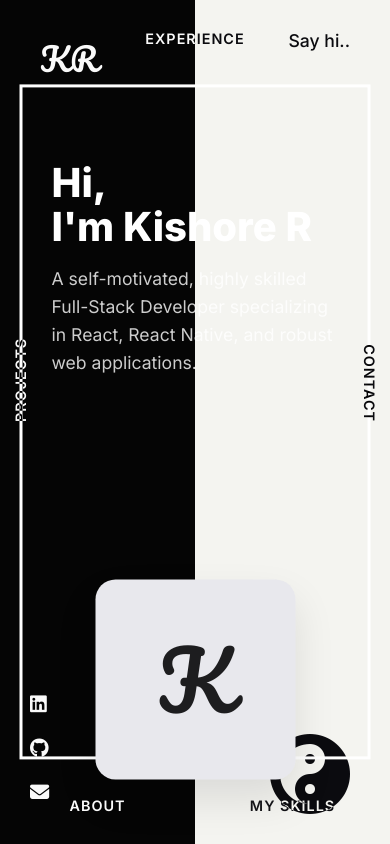
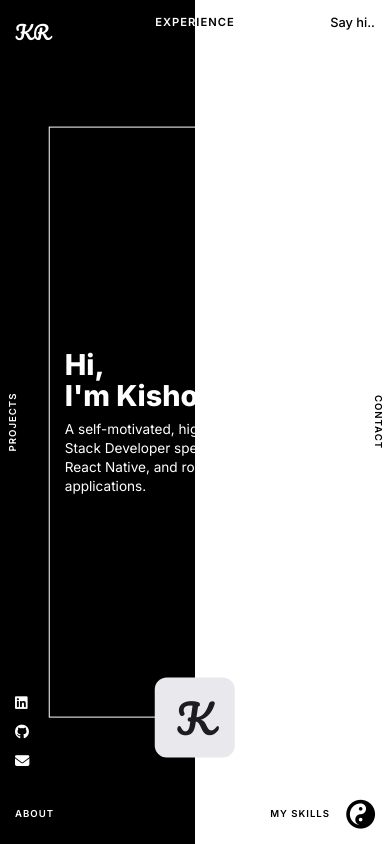
Before and after one commit to kishore2003K/kishore-portfolio, a React (Vite) app: page / in a window 390 px wide. Built offline with nearby package versions, Linux system fonts and the light colour scheme; the HTML template or start-up script is replaced by a standard one.

Commit message:
Fix mobile responsive overlaps and unify dark theme

```diff
--- a/src/components/About.jsx
+++ b/src/components/About.jsx
@@ -2,17 +2,20 @@ import React from 'react';
 
 export default function About() {
   return (
-    <div className="page-container fade-in">
-      <h1 className="page-title">About Me</h1>
+    <div className="page-container bg-dark fade-in">
+      <div className="bg-watermark">ABOUT</div>
+
+      <div className="content-wrapper">
+        <h1 className="page-title" style={{ color: 'transparent' }}>About Me</h1>
         <div className="content-grid">
-        <div className="text-block">
-          <p>I'm a Full-Stack Developer based in Tamil Nadu, India with a background in Electronics & Communication Engineering. I transitioned into web and mobile development, starting with PHP and MySQL before moving into the React ecosystem.</p>
-          <p>I work at Rathna Softnet Technology in Nagercoil, where I build cross-platform mobile apps in React Native and maintain PHP web systems. On the side, I shipped a MERN billing SaaS for a wedding films studio.</p>
-          <p>I'm most interested in mobile-first product work — particularly React Native apps that need solid offline support, clean API integration, and real-world production deployment.</p>
+          <div className="text-block" style={{ color: '#fff' }}>
+            <p style={{ color: '#888' }}>I'm a Full-Stack Developer based in Tamil Nadu, India with a background in Electronics & Communication Engineering. I transitioned into web and mobile development, starting with PHP and MySQL before moving into the React ecosystem.</p>
+            <p style={{ color: '#888' }}>I work at Rathna Softnet Technology in Nagercoil, where I build cross-platform mobile apps in React Native and maintain PHP web systems. On the side, I shipped a MERN billing SaaS for a wedding films studio.</p>
+            <p style={{ color: '#888' }}>I'm most interested in mobile-first product work — particularly React Native apps that need solid offline support, clean API integration, and real-world production deployment.</p>
           </div>
           <div>
-          <div className="exp-card" style={{background: '#fff', border: '1px solid #d2d2d7', boxShadow: 'none'}}>
-            <h3 style={{marginBottom:'1rem'}}>Fast Facts</h3>
+            <div className="card-dark">
+              <h3 style={{marginBottom:'1rem', fontWeight: 800}}>Fast Facts</h3>
               <div style={{marginBottom:'10px'}}><strong>Location:</strong> Tamil Nadu, India</div>
               <div style={{marginBottom:'10px'}}><strong>Education:</strong> ECE Engineer</div>
               <div style={{marginBottom:'10px'}}><strong>Focus:</strong> React Native, MERN</div>
@@ -21,5 +24,6 @@ export default function About() {
           </div>
         </div>
       </div>
+    </div>
   );
 }
--- a/src/components/Contact.jsx
+++ b/src/components/Contact.jsx
@@ -8,23 +8,27 @@ export default function Contact() {
     { icon: 'fab fa-github', label: 'GitHub', value: 'kishore2003K', href: 'https://github.com/kishore2003K' },
   ];
   return (
-    <div className="page-container fade-in">
-      <h1 className="page-title">Let's Talk</h1>
+    <div className="page-container bg-dark fade-in">
+      <div className="bg-watermark">CONTACT</div>
+
+      <div className="content-wrapper">
+        <h1 className="page-title" style={{ color: 'transparent' }}>Let's Talk</h1>
         <div className="content-grid">
           {items.map(c => (
             <a key={c.label} href={c.href} target={c.href.startsWith('http') ? '_blank' : undefined} rel="noreferrer" style={{ textDecoration: 'none', color: 'inherit' }}>
-            <div className="exp-card" style={{ display: 'flex', alignItems: 'center', gap: '1.5rem', transition: 'transform 0.2s', cursor: 'pointer' }}
+              <div className="card-dark" style={{ display: 'flex', alignItems: 'center', gap: '1.5rem', transition: 'transform 0.2s', cursor: 'pointer' }}
                 onMouseOver={e => e.currentTarget.style.transform = 'translateY(-5px)'}
                 onMouseOut={e => e.currentTarget.style.transform = 'translateY(0)'}>
-              <div style={{ fontSize: '2rem', color: '#0066cc', width: '50px', textAlign: 'center' }}><i className={c.icon}></i></div>
+                <div style={{ fontSize: '2rem', color: '#fff', width: '50px', textAlign: 'center' }}><i className={c.icon}></i></div>
                 <div>
-                <div style={{ fontWeight: 600, color: '#86868b', fontSize: '0.9rem', textTransform: 'uppercase', letterSpacing: '1px' }}>{c.label}</div>
-                <div style={{ fontSize: '1.1rem', fontWeight: 600 }}>{c.value}</div>
+                  <div style={{ fontWeight: 600, color: '#888', fontSize: '0.9rem', textTransform: 'uppercase', letterSpacing: '1px' }}>{c.label}</div>
+                  <div style={{ fontSize: '1.1rem', fontWeight: 600, color: '#fff' }}>{c.value}</div>
                 </div>
               </div>
             </a>
           ))}
         </div>
       </div>
+    </div>
   );
 }
--- a/src/components/Experience.jsx
+++ b/src/components/Experience.jsx
@@ -2,22 +2,26 @@ import React from 'react';
 
 export default function Experience() {
   return (
-    <div className="page-container fade-in">
-      <h1 className="page-title">Work History</h1>
+    <div className="page-container bg-dark fade-in">
+      <div className="bg-watermark">EXPERIENCE</div>
+
+      <div className="content-wrapper">
+        <h1 className="page-title" style={{ color: 'transparent' }}>Work History</h1>
         <div className="exp-grid">
-        <div className="exp-card">
+          <div className="card-dark">
             <div className="exp-company">Rathna Softnet Technology</div>
-          <div style={{color: '#86868b', fontSize: '14px', marginBottom: '4px', fontFamily: "'Fira Code', monospace"}}>Jul 2025 – Present</div>
+            <div style={{color: '#888', fontSize: '14px', marginBottom: '4px', fontFamily: "'Fira Code', monospace"}}>Jul 2025 – Present</div>
             <div className="exp-role">Full-Stack Developer</div>
-          <div className="exp-point"><i className="fas fa-check" style={{marginTop:'4px', color:'#0066cc'}}></i> Developed and maintained PHP web applications with MySQL integration.</div>
-          <div className="exp-point"><i className="fas fa-check" style={{marginTop:'4px', color:'#0066cc'}}></i> Built cross-platform mobile apps using React Native with native feature integration.</div>
-          <div className="exp-point"><i className="fas fa-check" style={{marginTop:'4px', color:'#0066cc'}}></i> Created responsive UIs using Tailwind CSS, Bootstrap, and mobile-first principles.</div>
+            <div className="exp-point"><i className="fas fa-check" style={{marginTop:'4px', color:'#fff'}}></i> Developed and maintained PHP web applications with MySQL integration.</div>
+            <div className="exp-point"><i className="fas fa-check" style={{marginTop:'4px', color:'#fff'}}></i> Built cross-platform mobile apps using React Native with native feature integration.</div>
+            <div className="exp-point"><i className="fas fa-check" style={{marginTop:'4px', color:'#fff'}}></i> Created responsive UIs using Tailwind CSS, Bootstrap, and mobile-first principles.</div>
           </div>
-        <div className="exp-card">
+          <div className="card-dark">
             <div className="exp-company">Ponjesly College of Engineering</div>
-          <div style={{color: '#86868b', fontSize: '14px', marginBottom: '4px', fontFamily: "'Fira Code', monospace"}}>2020 – 2024</div>
+            <div style={{color: '#888', fontSize: '14px', marginBottom: '4px', fontFamily: "'Fira Code', monospace"}}>2020 – 2024</div>
             <div className="exp-role">B.E. – Electronics & Communication Engineering</div>
-          <div className="exp-point"><i className="fas fa-graduation-cap" style={{marginTop:'4px', color:'#0066cc'}}></i> Graduated with CGPA 7.7/10</div>
+            <div className="exp-point"><i className="fas fa-graduation-cap" style={{marginTop:'4px', color:'#fff'}}></i> Graduated with CGPA 7.7/10</div>
+          </div>
         </div>
       </div>
     </div>
--- a/src/components/Projects.jsx
+++ b/src/components/Projects.jsx
@@ -3,24 +3,24 @@ import VanillaTilt from 'vanilla-tilt';
 
 const projectsData = [
   {
-    name: 'Nadarmahamai Matrimony Mobile App',
+    name: 'Nadarmahamai Matrimony',
     desc: 'React Native mobile application for matchmaking and profile management. Designed multi-step registration flow and integrated backend REST APIs.',
     tech: ['React Native', 'AsyncStorage', 'REST APIs', 'Axios']
   },
   {
-    name: 'CLIKZ Wedding Films – Billing System',
+    name: 'CLIKZ Wedding Films',
     desc: 'Full-stack billing platform for a photography studio. Automated invoice generation, PDF exports, and one-click WhatsApp sharing.',
-    tech: ['React','Node.js','Express','MongoDB','JWT']
+    tech: ['React','Node.js','Express','MongoDB']
   },
   {
-    name: 'Atreyapp – Energy Monitoring',
+    name: 'Atreyapp',
     desc: 'Production React Native app for real-time industrial energy monitoring, published on Google Play Store with 20+ REST APIs.',
     tech: ['React Native','react-native-svg','NetInfo']
   },
   {
     name: 'Tenant Management App',
     desc: 'App enabling tenants to manage contracts, submit move-out requests, and upload documents securely. Features offline-first auto-save.',
-    tech: ['React Native 0.82','Context API','MMKV']
+    tech: ['React Native','Context API','MMKV']
   }
 ];
 
@@ -33,11 +33,14 @@ export default function Projects() {
   }, []);
 
   return (
-    <div className="page-container fade-in">
-      <h1 className="page-title">Selected Works</h1>
+    <div className="page-container bg-dark fade-in">
+      <div className="bg-watermark">WORK</div>
+
+      <div className="content-wrapper">
+        <h1 className="page-title" style={{ color: 'transparent' }}>Projects</h1>
         <div className="projects-carousel">
           {projectsData.map(p => (
-          <div key={p.name} className="project-card">
+            <div key={p.name} className="project-card card-light">
               <div className="project-header">
                 <div className="project-name">{p.name}</div>
               </div>
@@ -49,5 +52,6 @@ export default function Projects() {
           ))}
         </div>
       </div>
+    </div>
   );
 }
--- a/src/components/Skills.jsx
+++ b/src/components/Skills.jsx
@@ -8,17 +8,21 @@ export default function Skills() {
     { label: 'Databases & Tools', tags: ['MongoDB', 'MySQL', 'Git', 'GitHub', 'VS Code', 'Postman'] },
   ];
   return (
-    <div className="page-container fade-in">
-      <h1 className="page-title">My Arsenal</h1>
-      <div className="content-grid">
-        {skills.map(s => (
-          <div key={s.label} className="exp-card" style={{ boxShadow: 'none', background: '#fff', border: '1px solid #d2d2d7' }}>
-            <h3 style={{ marginBottom: '1.5rem', color: '#0066cc' }}>{s.label}</h3>
-            <div>
-              {s.tags.map(t => <span key={t} className="tech-pill" style={{ margin: '4px' }}>{t}</span>)}
+    <div className="page-container bg-dark fade-in">
+      <div className="bg-watermark">SKILLS</div>
+
+      <div className="content-wrapper">
+        <h1 className="page-title" style={{ color: 'transparent' }}>My Arsenal</h1>
+        <div className="content-grid">
+          {skills.map(s => (
+            <div key={s.label} className="card-dark">
+              <h3 style={{ marginBottom: '1.5rem', color: '#fff', fontWeight: 800 }}>{s.label}</h3>
+              <div>
+                {s.tags.map(t => <span key={t} className="tech-pill" style={{ margin: '4px', borderColor: 'rgba(255,255,255,0.2)', color: '#fff' }}>{t}</span>)}
+              </div>
             </div>
-          </div>
-        ))}
+          ))}
+        </div>
       </div>
     </div>
   );
--- a/src/index.css
+++ b/src/index.css
@@ -1,5 +1,5 @@
 * { margin: 0; padding: 0; box-sizing: border-box; }
-body { font-family: 'Inter', sans-serif; overflow-x: hidden; background: #f5f5f7; color: #1d1d1f; }
+body { font-family: 'Inter', sans-serif; overflow-x: hidden; background: #000; color: #fff; }
 button { font-family: inherit; }
 
 /* -------------------
@@ -10,7 +10,7 @@ button { font-family: inherit; }
   width: 100vw;
   height: 100vh;
   overflow: hidden;
-  background: linear-gradient(to right, #050505 50%, #f4f4f0 50%);
+  background: linear-gradient(to right, #000000 50%, #ffffff 50%);
   position: relative;
 }
 .diff-text {
@@ -26,10 +26,10 @@ button { font-family: inherit; }
 /* Edge Navigation */
 .nav-link {
   position: absolute;
-  font-size: 1.1rem;
+  font-size: 1rem;
   font-weight: 600;
   cursor: pointer;
-  letter-spacing: 1px;
+  letter-spacing: 2px;
   text-transform: uppercase;
   transition: transform 0.3s;
 }
@@ -44,11 +44,11 @@ button { font-family: inherit; }
 .nav-bottom-right { bottom: 30px; left: 75%; transform: translateX(-50%); }
 .nav-bottom-right:hover { transform: translateX(-50%) scale(1.1); }
 
-.nav-left { left: 20px; top: 50%; transform: translateY(-50%) rotate(-90deg); transform-origin: left center; }
-.nav-left:hover { transform: translateY(-50%) rotate(-90deg) scale(1.1); }
+.nav-left { left: 30px; top: 50%; transform: translate(-50%, -50%) rotate(-90deg); }
+.nav-left:hover { transform: translate(-50%, -50%) rotate(-90deg) scale(1.1); }
 
-.nav-right { right: 20px; top: 50%; transform: translateY(-50%) rotate(90deg); transform-origin: right center; }
-.nav-right:hover { transform: translateY(-50%) rotate(90deg) scale(1.1); }
+.nav-right { right: 30px; top: 50%; transform: translate(50%, -50%) rotate(90deg); }
+.nav-right:hover { transform: translate(50%, -50%) rotate(90deg) scale(1.1); }
 
 /* Logo & Say Hi */
 .logo {
@@ -58,6 +58,7 @@ button { font-family: inherit; }
   font-family: 'Pacifico', cursive;
   font-size: 2rem;
   cursor: pointer;
+  z-index: 100;
 }
 .say-hi {
   position: absolute;
@@ -66,17 +67,19 @@ button { font-family: inherit; }
   font-size: 1.1rem;
   font-weight: 500;
   cursor: pointer;
+  z-index: 100;
 }
 
 /* Social Icons */
 .socials-left {
   position: absolute;
-  left: 30px;
+  left: 20px;
   bottom: 40px;
   display: flex;
   flex-direction: column;
   gap: 20px;
   font-size: 1.2rem;
+  z-index: 100;
 }
 .socials-left a { color: #fff; mix-blend-mode: difference; transition: transform 0.3s; }
 .socials-left a:hover { transform: scale(1.2); }
@@ -86,11 +89,12 @@ button { font-family: inherit; }
   position: absolute;
   bottom: 30px;
   right: 40px;
-  font-size: 5rem;
+  font-size: 4rem;
   color: #fff;
   mix-blend-mode: difference;
   cursor: pointer;
   transition: transform 1s ease-in-out;
+  z-index: 100;
 }
 .yin-yang:hover { transform: rotate(180deg); }
 
@@ -100,8 +104,9 @@ button { font-family: inherit; }
   top: 50%;
   left: 50%;
   transform: translate(-50%, -50%);
-  width: 75%;
-  height: 65%;
+  width: 65%;
+  max-width: 900px;
+  height: 60%;
   display: flex;
   z-index: 5;
 }
@@ -112,55 +117,75 @@ button { font-family: inherit; }
 }
 .hero-left {
   flex: 1;
-  padding: 4rem;
+  padding: 3rem;
   display: flex;
   flex-direction: column;
   justify-content: center;
 }
 .hero-left h1 {
-  font-size: clamp(3rem, 6vw, 4.5rem);
+  font-size: clamp(2.5rem, 5vw, 4rem);
   font-weight: 800;
   line-height: 1.1;
   margin-bottom: 1rem;
+  white-space: nowrap;
 }
 .hero-left p {
   font-size: 1.1rem;
   line-height: 1.6;
-  opacity: 0.8;
-  max-width: 400px;
+  max-width: 90%;
 }
 .hero-right {
   flex: 1;
   display: flex;
-  align-items: flex-end;
+  align-items: center;
   justify-content: center;
   position: relative;
 }
 /* Avatar Placeholder */
 .avatar-placeholder {
-  width: 300px;
-  height: 300px;
+  width: 250px;
+  height: 250px;
   background: #e8e8ed;
   border-radius: 20px;
   display: flex;
   align-items: center;
   justify-content: center;
   font-family: 'Pacifico', cursive;
-  font-size: 8rem;
+  font-size: 7rem;
   color: #1d1d1f;
   box-shadow: 0 20px 40px rgba(0,0,0,0.1);
-  transform: translateY(20px);
 }
 
 /* -------------------
-   INNER PAGES
+   INNER PAGES & THEMES
 ------------------- */
 .page-container {
   min-height: 100vh;
-  padding: 100px 40px 40px;
-  background: #f5f5f7;
-  color: #1d1d1f;
+  padding: 120px 40px 40px;
+  position: relative;
+  overflow: hidden;
 }
+.content-wrapper {
+  position: relative;
+  z-index: 10;
+}
+.bg-dark { background: #000; color: #fff; }
+.bg-light { background: #fff; color: #000; }
+
+.bg-watermark {
+  position: absolute;
+  top: 15%;
+  left: 50%;
+  transform: translateX(-50%);
+  font-size: clamp(6rem, 15vw, 12rem);
+  font-weight: 900;
+  white-space: nowrap;
+  opacity: 0.1;
+  z-index: 0;
+  pointer-events: none;
+  color: #888;
+}
+
 .page-nav {
   position: fixed;
   top: 0; left: 0; right: 0;
@@ -169,29 +194,38 @@ button { font-family: inherit; }
   align-items: center;
   justify-content: space-between;
   padding: 0 40px;
-  background: rgba(245, 245, 247, 0.9);
-  backdrop-filter: blur(10px);
+  background: transparent;
   z-index: 100;
-  border-bottom: 1px solid #e2e2e5;
+  color: #fff;
+  mix-blend-mode: difference;
 }
-.page-nav .logo { position: static; color: #1d1d1f; }
+.page-nav .logo {
+  position: static;
+  color: inherit;
+}
 .page-nav .back-btn {
   font-weight: 600;
   cursor: pointer;
   display: flex;
   align-items: center;
   gap: 8px;
-  color: #0066cc;
   transition: opacity 0.2s;
 }
 .page-nav .back-btn:hover { opacity: 0.7; }
 
-.page-title {
-  font-size: 3rem;
-  font-weight: 800;
-  margin-bottom: 2rem;
-  text-align: center;
-  letter-spacing: -0.02em;
+/* Theme Cards */
+.card-dark {
+  background: rgba(255,255,255,0.03);
+  border: 1px solid rgba(255,255,255,0.1);
+  border-radius: 20px;
+  padding: 2.5rem;
+}
+.card-light {
+  background: #fff;
+  border-radius: 40px 10px 40px 10px;
+  padding: 2.5rem;
+  box-shadow: 0 10px 30px rgba(0,0,0,0.1);
+  color: #000;
 }
 
 /* Projects Horizontal Carousel */
@@ -199,29 +233,24 @@ button { font-family: inherit; }
   display: flex;
   gap: 2rem;
   overflow-x: auto;
-  padding: 1rem 2rem 4rem;
+  padding: 1rem 40px 4rem;
+  margin: 0 -40px;
   scroll-snap-type: x mandatory;
 }
 .projects-carousel::-webkit-scrollbar { height: 8px; }
-.projects-carousel::-webkit-scrollbar-thumb { background: #c6c6c8; border-radius: 10px; }
+.projects-carousel::-webkit-scrollbar-thumb { background: rgba(255,255,255,0.2); border-radius: 10px; }
 
 .project-card {
-  min-width: 400px;
-  max-width: 450px;
-  background: #ffffff;
-  border: 1px solid #d2d2d7;
-  border-radius: 18px;
-  padding: 2.5rem;
+  min-width: 350px;
+  max-width: 400px;
   scroll-snap-align: center;
-  box-shadow: 0 4px 24px -6px rgba(0,0,0,0.06);
   flex-shrink: 0;
   transform-style: preserve-3d;
 }
-.project-card:hover { border-color: #c6c6c8; box-shadow: 0 12px 32px -8px rgba(0,0,0,0.12); }
 .project-header { display: flex; justify-content: space-between; margin-bottom: 1rem; transform: translateZ(40px); }
 .project-name { font-size: 1.3rem; font-weight: 800; }
-.project-desc { font-size: 1.05rem; color: #515154; margin-bottom: 1.5rem; transform: translateZ(30px); }
-.tech-pill { font-size: 12px; font-weight: 600; padding: 5px 14px; border-radius: 10px; background: #e8e8ed; border: 1px solid #d2d2d7; font-family: 'Fira Code', monospace; margin: 4px; display: inline-block; }
+.project-desc { font-size: 1.05rem; opacity: 0.8; margin-bottom: 1.5rem; transform: translateZ(30px); }
+.tech-pill { font-size: 12px; font-weight: 600; padding: 5px 14px; border-radius: 10px; border: 1px solid rgba(128,128,128,0.3); font-family: 'Fira Code', monospace; margin: 4px; display: inline-block; background: transparent; color: inherit; }
 .project-tech { transform: translateZ(20px); }
 
 /* Experience Slide */
@@ -232,16 +261,9 @@ button { font-family: inherit; }
   max-width: 800px;
   margin: 0 auto;
 }
-.exp-card {
-  background: #ffffff;
-  border: 1px solid #d2d2d7;
-  border-radius: 18px;
-  padding: 2.5rem;
-  box-shadow: 0 4px 24px -6px rgba(0,0,0,0.06);
-}
 .exp-company { font-size: 1.3rem; font-weight: 800; }
-.exp-role { color: #0066cc; font-weight: 600; margin-bottom: 1rem; }
-.exp-point { display: flex; gap: 12px; color: #515154; margin-bottom: 8px; }
+.exp-role { color: #888; font-weight: 600; margin-bottom: 1rem; }
+.exp-point { display: flex; gap: 12px; opacity: 0.8; margin-bottom: 8px; }
 
 /* About & Skills */
 .content-grid {
@@ -251,7 +273,7 @@ button { font-family: inherit; }
   max-width: 1000px;
   margin: 0 auto;
 }
-.text-block p { font-size: 1.1rem; line-height: 1.8; color: #515154; margin-bottom: 1.5rem; }
+.text-block p { font-size: 1.1rem; line-height: 1.8; opacity: 0.8; margin-bottom: 1.5rem; }
 
 /* Page Transition Animation */
 .fade-in { animation: fadeIn 0.4s ease-out forwards; }
@@ -260,12 +282,45 @@ button { font-family: inherit; }
   to { opacity: 1; transform: translateY(0); }
 }
 
+/* -------------------
+   MOBILE RESPONSIVENESS
+------------------- */
 @media(max-width: 768px) {
-  .hero-box { width: 90%; height: 80%; flex-direction: column; }
-  .hero-left { padding: 2rem; }
-  .hero-left h1 { font-size: 2.5rem; }
-  .avatar-placeholder { width: 200px; height: 200px; font-size: 5rem; }
-  .nav-link { font-size: 0.9rem; }
-  .project-card { min-width: 300px; }
-  .content-grid { grid-template-columns: 1fr; }
+  /* Central Box */
+  .hero-box { width: 75%; height: 70%; top: 50%; padding: 0; flex-direction: column; justify-content: flex-start; }
+  .hero-box-outline { display: block; border-width: 1.5px; }
+
+  .hero-left { padding: 1.5rem 1rem; align-items: flex-start; text-align: left; }
+  .hero-left h1 { font-size: 1.8rem; margin-bottom: 0.5rem; white-space: normal; }
+  .hero-left p { font-size: 0.85rem; line-height: 1.4; max-width: 100%; }
+
+  /* Avatar overlapping bottom center */
+  .hero-right { position: absolute; bottom: -40px; left: 50%; transform: translateX(-50%); width: auto; height: auto; }
+  .avatar-placeholder { width: 80px; height: 80px; font-size: 2.5rem; border-radius: 12px; box-shadow: none; }
+
+  /* Edge Navs */
+  .nav-link { font-size: 0.6rem; letter-spacing: 1px; }
+  .nav-top { display: block; top: 15px; left: 50%; transform: translateX(-50%); font-size: 0.7rem; }
+  .nav-bottom-left { bottom: 25px; left: 15px; transform: none; }
+  .nav-bottom-right { bottom: 25px; right: 60px; left: auto; transform: none; }
+
+  .nav-left { left: 12px; top: 50%; }
+  .nav-right { right: 12px; top: 50%; }
+
+  .logo { top: 15px; left: 15px; font-size: 1.2rem; }
+  .say-hi { top: 15px; right: 15px; font-size: 0.8rem; }
+
+  .socials-left { left: 15px; bottom: 75px; font-size: 0.9rem; gap: 12px; }
+  .yin-yang { bottom: 15px; right: 15px; font-size: 1.8rem; display: block; }
+
+  /* Inner Pages */
+  .page-container { padding: 100px 20px 20px; }
+  .page-nav { padding: 0 20px; height: 60px; }
+  .bg-watermark { top: 10%; font-size: 5rem; }
+
+  .projects-carousel { padding: 1rem 20px 2rem; margin: 0 -20px; gap: 1rem; }
+  .project-card { min-width: 85vw; padding: 2rem 1.5rem; }
+
+  .content-grid { grid-template-columns: 1fr; gap: 2rem; }
+  .card-dark, .card-light { padding: 1.5rem; }
 }
```
Lines whose indentation alone changed are shown as unchanged.
